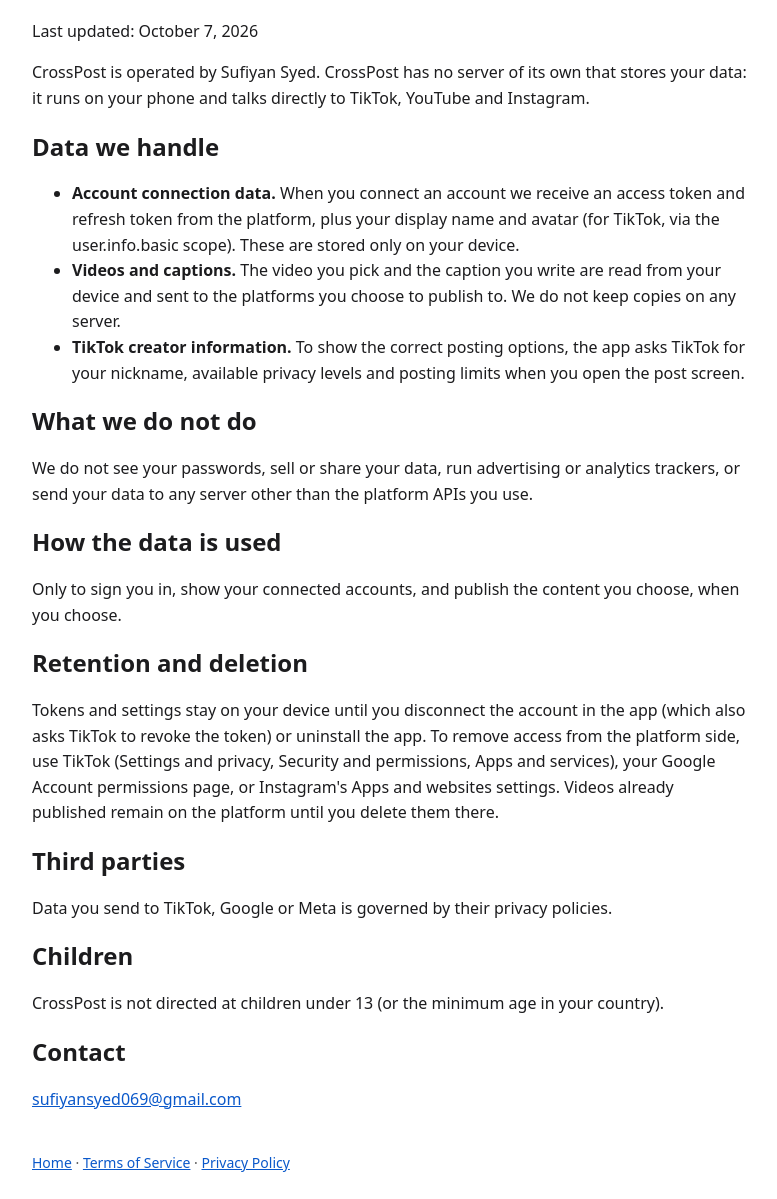
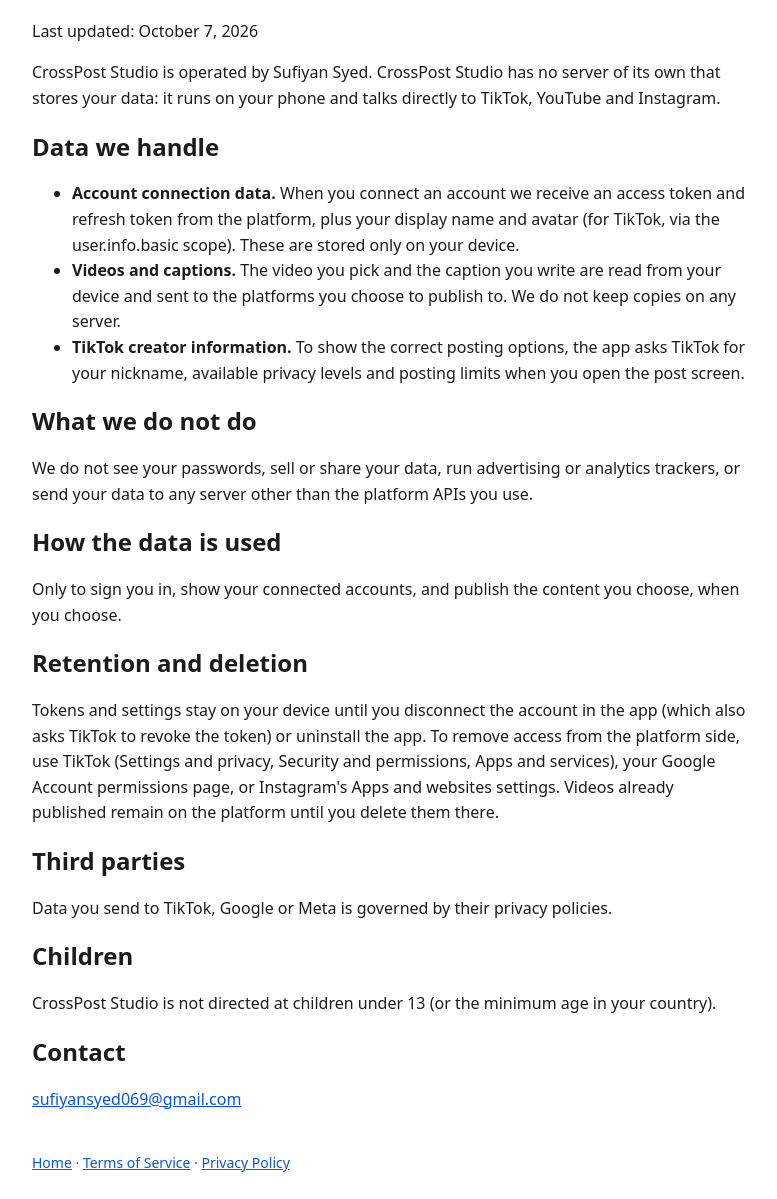
Before and after one commit to SufiyanSyed11/SufiyanSyed11.github.io, a plain HTML site: page privacy.html in a window 1280 px wide. Shown: the part 88-1287 px from the top of the page, without its empty margins (248-1025 px from the left). Drawn offline with Linux system fonts and the light colour scheme.

Commit message:
Update privacy policy branding from CrossPost to CrossPost Studio

```diff
--- a/privacy.html
+++ b/privacy.html
@@ -1,6 +1,6 @@
-<!doctype html><html lang="en"><head><meta charset="utf-8"><meta name="viewport" content="width=device-width,initial-scale=1"><title>Privacy Policy - CrossPost</title><style>body{font:16px/1.6 system-ui,sans-serif;max-width:720px;margin:0 auto;padding:24px 16px;color:#1c1c1e}h1,h2{line-height:1.25}a{color:#0a58ca}footer{margin-top:40px;font-size:14px;color:#555}</style></head><body>
+<!doctype html><html lang="en"><head><meta charset="utf-8"><meta name="viewport" content="width=device-width,initial-scale=1"><title>Privacy Policy - CrossPost Studio</title><style>body{font:16px/1.6 system-ui,sans-serif;max-width:720px;margin:0 auto;padding:24px 16px;color:#1c1c1e}h1,h2{line-height:1.25}a{color:#0a58ca}footer{margin-top:40px;font-size:14px;color:#555}</style></head><body>
 <h1>Privacy Policy</h1><p>Last updated: October 7, 2026</p>
-<p>CrossPost is operated by Sufiyan Syed. CrossPost has no server of its own that stores your data: it runs on your phone and talks directly to TikTok, YouTube and Instagram.</p>
+<p>CrossPost Studio is operated by Sufiyan Syed. CrossPost Studio has no server of its own that stores your data: it runs on your phone and talks directly to TikTok, YouTube and Instagram.</p>
 <h2>Data we handle</h2>
 <ul><li><b>Account connection data.</b> When you connect an account we receive an access token and refresh token from the platform, plus your display name and avatar (for TikTok, via the user.info.basic scope). These are stored only on your device.</li>
 <li><b>Videos and captions.</b> The video you pick and the caption you write are read from your device and sent to the platforms you choose to publish to. We do not keep copies on any server.</li>
@@ -9,6 +9,6 @@
 <h2>How the data is used</h2><p>Only to sign you in, show your connected accounts, and publish the content you choose, when you choose.</p>
 <h2>Retention and deletion</h2><p>Tokens and settings stay on your device until you disconnect the account in the app (which also asks TikTok to revoke the token) or uninstall the app. To remove access from the platform side, use TikTok (Settings and privacy, Security and permissions, Apps and services), your Google Account permissions page, or Instagram's Apps and websites settings. Videos already published remain on the platform until you delete them there.</p>
 <h2>Third parties</h2><p>Data you send to TikTok, Google or Meta is governed by their privacy policies.</p>
-<h2>Children</h2><p>CrossPost is not directed at children under 13 (or the minimum age in your country).</p>
+<h2>Children</h2><p>CrossPost Studio is not directed at children under 13 (or the minimum age in your country).</p>
 <h2>Contact</h2><p><a href="mailto:sufiyansyed069@gmail.com">sufiyansyed069@gmail.com</a></p>
 <footer><a href="/">Home</a> · <a href="/terms.html">Terms of Service</a> · <a href="/privacy.html">Privacy Policy</a></footer></body></html>
```
